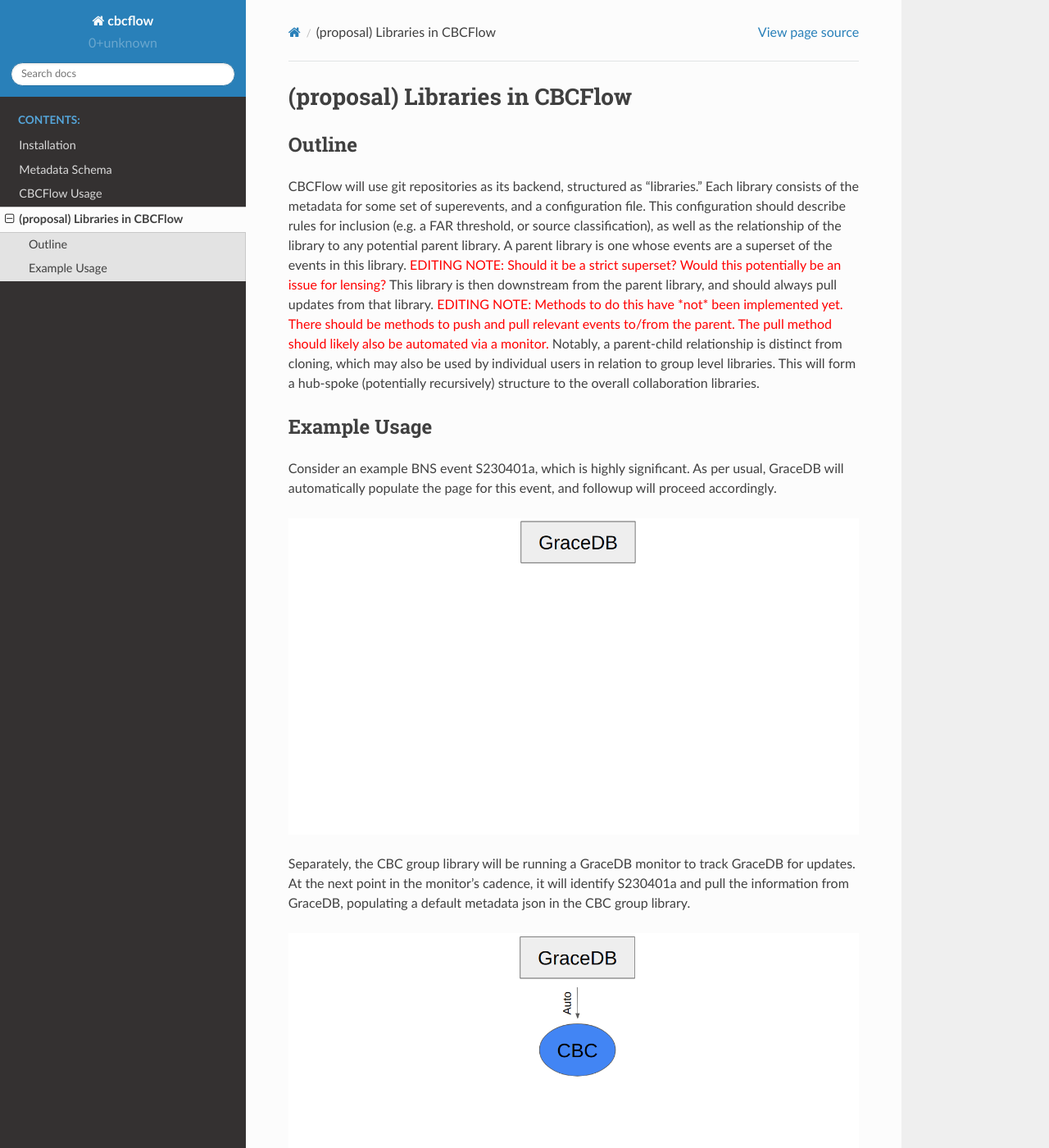
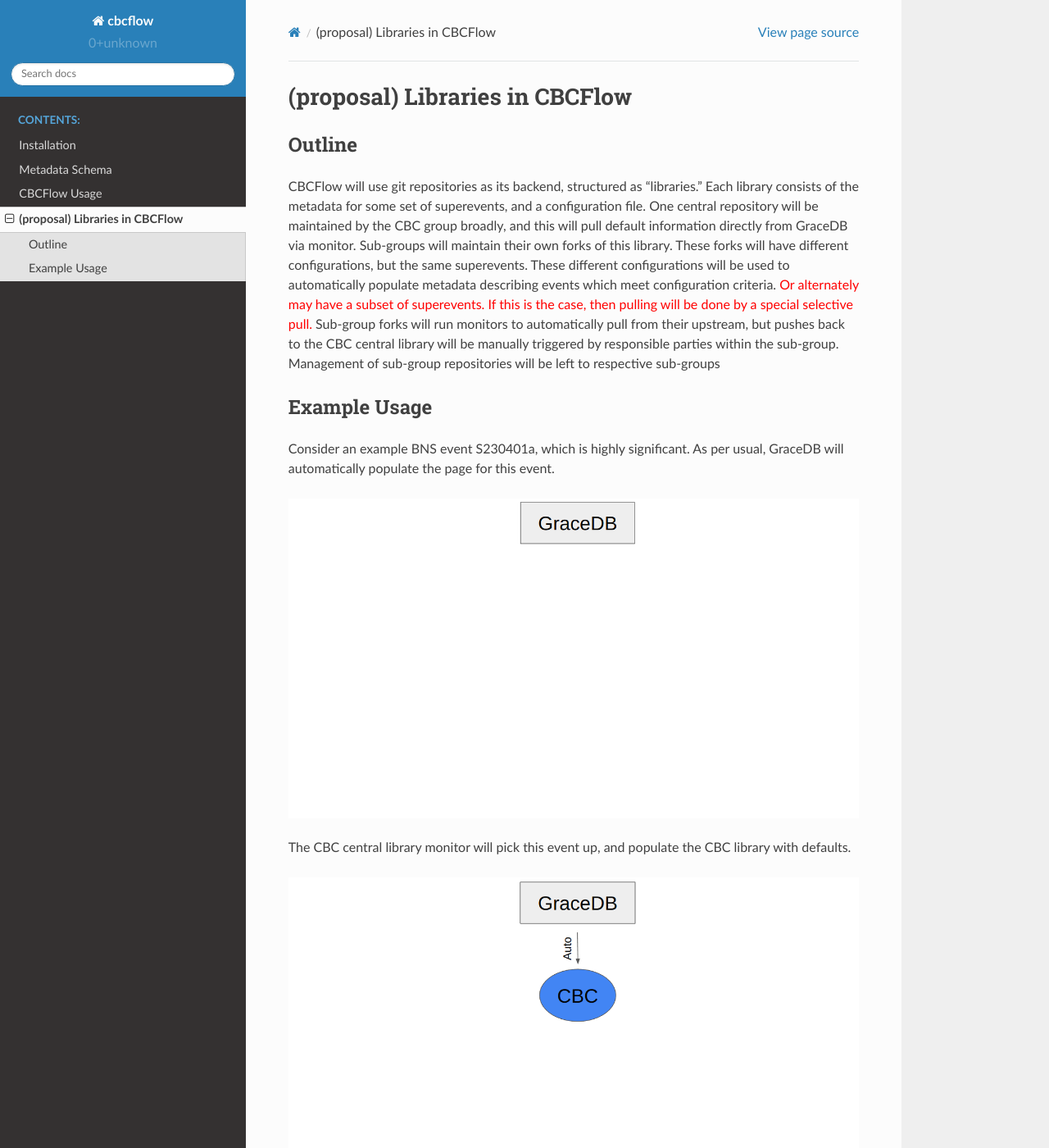
Before and after one commit to Rhiannon-Udall/cbcflow, a Sphinx documentation site: the page built from docs/libraries.rst, in a window 1280 px wide and 1400 px high. Shown: the whole window at 82% size. Built offline with Sphinx 7.4.7 and the Read the Docs theme 2.0.0, drawn with Linux system fonts in a browser that asks for light colours; some of the changed text lies outside the part shown.

Commit message:
More docs updates, and also a branch mixup carrying some minor changes

```diff
--- a/docs/libraries.rst
+++ b/docs/libraries.rst
@@ -11,52 +11,54 @@ Outline
 -------
 CBCFlow will use git repositories as its backend, structured as "libraries."
 Each library consists of the metadata for some set of superevents, and a configuration file.
-This configuration should describe rules for inclusion (e.g. a FAR threshold, or source classification),
-as well as the relationship of the library to any potential parent library.
-A parent library is one whose events are a superset of the events in this library.
-:red:`EDITING NOTE: Should it be a strict superset? Would this potentially be an issue for lensing?`
-This library is then downstream from the parent library, and should always pull updates from that library.
-:red:`EDITING NOTE: Methods to do this have *not* been implemented yet.`
-:red:`There should be methods to push and pull relevant events to/from the parent.`
-:red:`The pull method should likely also be automated via a monitor.`
-Notably, a parent-child relationship is distinct from cloning,
-which may also be used by individual users in relation to group level libraries.
-This will form a hub-spoke (potentially recursively) structure to the overall collaboration libraries.
+One central repository will be maintained by the CBC group broadly,
+and this will pull default information directly from GraceDB via monitor.
+Sub-groups will maintain their own forks of this library.
+These forks will have different configurations, but the same superevents.
+These different configurations will be used to automatically populate metadata describing events which meet configuration criteria.
+:red:`Or alternately may have a subset of superevents.`
+:red:`If this is the case, then pulling will be done by a special selective pull.`
+Sub-group forks will run monitors to automatically pull from their upstream,
+but pushes back to the CBC central library will be manually triggered by responsible parties within the sub-group.
+Management of sub-group repositories will be left to respective sub-groups
 
 Example Usage
 -------------
 Consider an example BNS event S230401a, which is highly significant.
-As per usual, GraceDB will automatically populate the page for this event, and followup will proceed accordingly.
+As per usual, GraceDB will automatically populate the page for this event.
 
 .. image:: /libraries_images/part_1.png
   :width: 1200
 
-Separately, the CBC group library will be running a GraceDB monitor to track GraceDB for updates.
-At the next point in the monitor's cadence, it will identify S230401a and pull the information from GraceDB,
-populating a default metadata json in the CBC group library.
+The CBC central library monitor will pick this event up, and populate the CBC library with defaults.
+
 
 .. image:: /libraries_images/part_2.png
   :width: 1200
 
-A child parameter estimation library will also run a library monitor pulls this event automatically,
-and Asimov begins PE automatically as part of its own functionality.
+
+Detchar followup will proceed independently,
+and once recommended settings are generating they will be automatically pushed to the CBC library.
 
 .. image:: /libraries_images/part_3.png
   :width: 1200
 
-When Asimov completes the PE, it will add the metadata for the results to the library, which is then pushed back to the CBC library.
-:red:`EDITING NOTE: Would this be done automatically?`
-:red:`Possibly Asimov triggers it rather than a cbcflow monitor?`
+Asimov will read in detchar recommendations and produce PE automatically,
+then push the metadata of these results back to the CBC library.
 
 .. image:: /libraries_images/part_4.png
   :width: 1200
 
 Once this occurs, a separate library monitor for the R&P child library pulls the updated metadata from the CBC library.
+Because this event satisfies inclusion criteria for R&P, it is automatically added to the library index.
 
 .. image:: /libraries_images/part_5.png
   :width: 1200
 
-The R&P library has child libraries for BNS and BBH events respectively, each running its own library monitor which now pulls these updates.
+The R&P library has child libraries for BNS and BBH events respectively,
+each running its own library monitor which now pulls these updates.
+The BNS monitor updates that child repository's index,
+while the BBH monitor excludes it from its own index based on source classification.
 
 .. image:: /libraries_images/part_6.png
   :width: 1200
```
Also changed, not shown: docs/libraries_images/part_1.png, docs/libraries_images/part_2.png, docs/libraries_images/part_3.png, docs/libraries_images/part_4.png, docs/libraries_images/part_5.png, docs/libraries_images/part_6.png, docs/libraries_images/part_7.png, docs/libraries_images/part_8.png, 2 other files.
